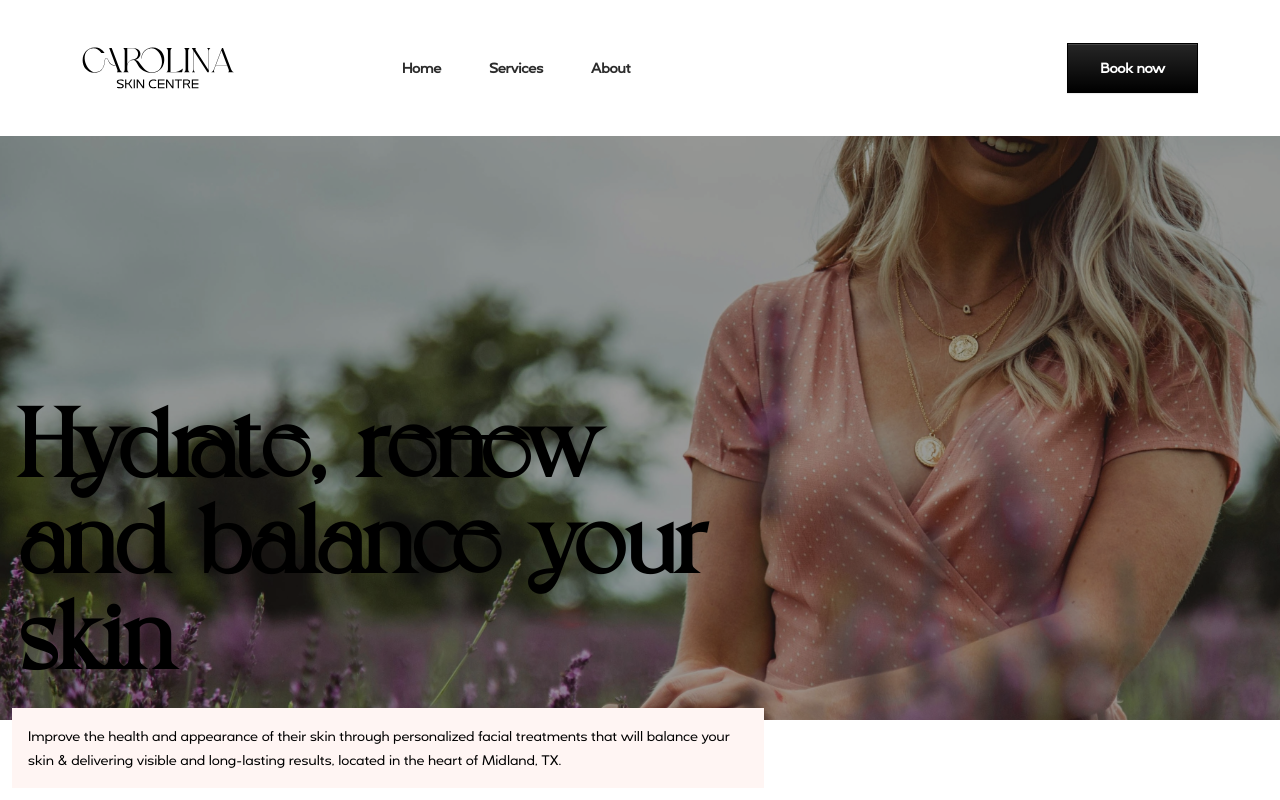
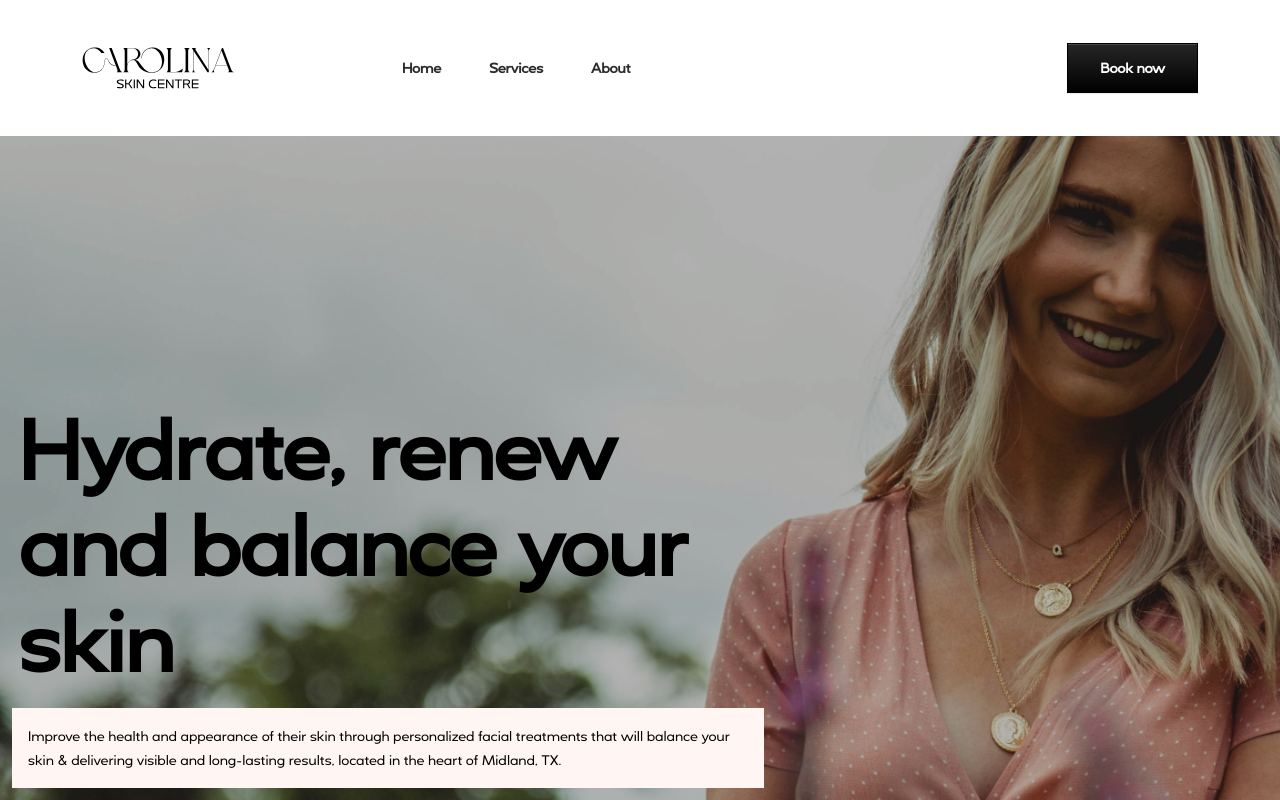
Before and after one commit to tulio-salvatierra/csc, a React (Create React App) app: page / in a window 1280 px wide. Shown: the top 800 px of the page. Built offline with nearby package versions, Linux system fonts and the light colour scheme.

Commit message:
style: Update font-family in App.css; adjust overlay background color and hero section height

```diff
--- a/src/App.css
+++ b/src/App.css
@@ -17,7 +17,7 @@
 }
 
 .heading {
-  font-family: "grapevine";
+  font-family: "Moula";
   font-size: 6rem;
   color: #000;
   padding: 10px;
@@ -65,7 +65,7 @@ h1 {
 }
 
 .overlay {
-  background-color: rgba(0, 0, 0, 0.4);
+  background-color: rgba(0, 0, 0, 0.3);
   height: 100%;
   width: 100%;
 }
@@ -86,7 +86,7 @@ h1 {
   background-size: cover;
   background-position: center;
   background-repeat: no-repeat;
-  height: 90dvh;
+  height: auto;
   width: 100dvw;
   display: flex;
   color: #fff;
--- a/src/components/Hero/Hero.jsx
+++ b/src/components/Hero/Hero.jsx
@@ -15,8 +15,8 @@ function Hero() {
               <p className="w-100 bg-danger-light m-1 p-4 welcome-text fs-6">
                 Improve the health and appearance of their skin through
                 personalized facial treatments that will balance your skin &
-              delivering visible and long-lasting results, located in the heart
-              of Midland, TX.
+                delivering visible and long-lasting results, located in the
+                heart of Midland, TX.
               </p>
               <a
                 className="btn btn-dark p-4 mt-4 w-100 w-md-auto text-white fs-4 fs-sm-6"
```
Lines whose indentation alone changed are shown as unchanged.
